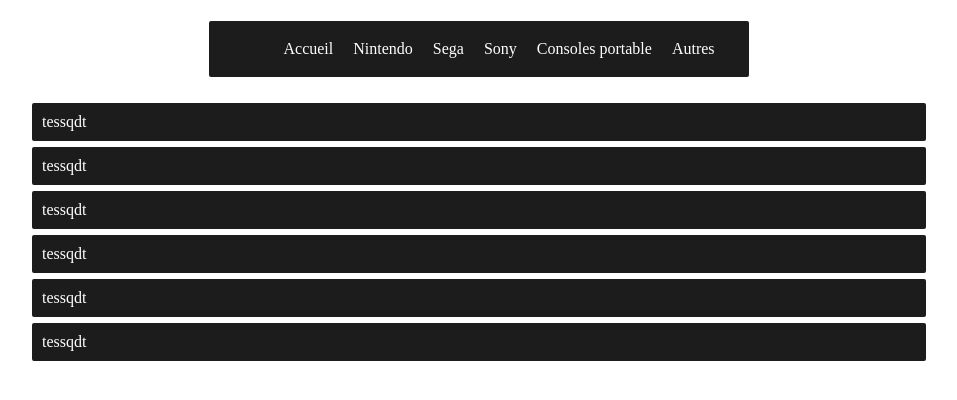
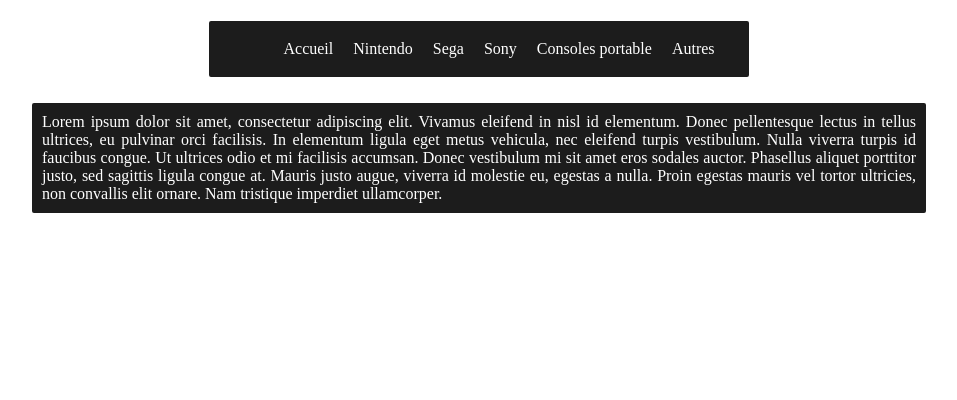
Before and after one commit to yazillux/site, a plain HTML site: page index.html in a window 1280 px wide. Shown: the whole page, without its empty margins (161-1118 px from the left). Drawn offline with Linux system fonts and the light colour scheme.

Commit message:
Update index.html

```diff
--- a/index.html
+++ b/index.html
@@ -31,12 +31,8 @@
 				</ul>
 			</div>
 
-			<p>tessqdt</p>
-			<p>tessqdt</p>
-			<p>tessqdt</p>
-			<p>tessqdt</p>
-			<p>tessqdt</p>
-			<p>tessqdt</p>
+			<p>Lorem ipsum dolor sit amet, consectetur adipiscing elit. Vivamus eleifend in nisl id elementum. Donec pellentesque lectus in tellus ultrices, eu pulvinar orci facilisis. In elementum ligula eget metus vehicula, nec eleifend turpis vestibulum. Nulla viverra turpis id faucibus congue. Ut ultrices odio et mi facilisis accumsan. Donec vestibulum mi sit amet eros sodales auctor. Phasellus aliquet porttitor justo, sed sagittis ligula congue at. Mauris justo augue, viverra id molestie eu, egestas a nulla. Proin egestas mauris vel tortor ultricies, non convallis elit ornare. Nam tristique imperdiet ullamcorper. </p>
+
 
 		</div>
 
```
